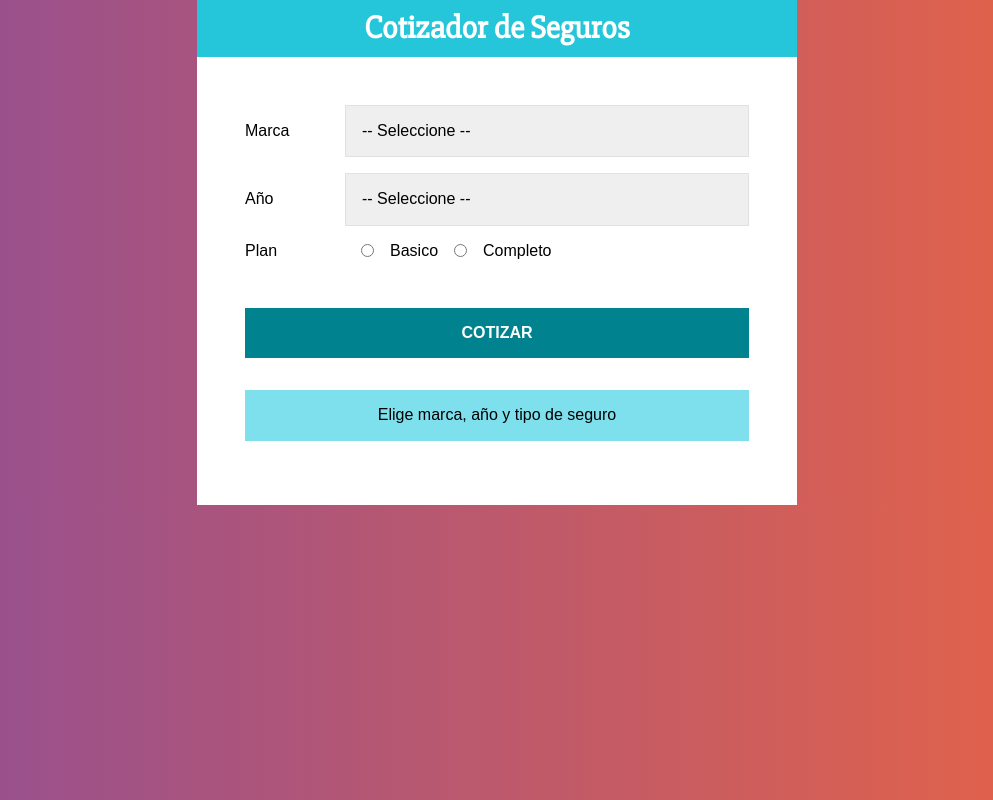
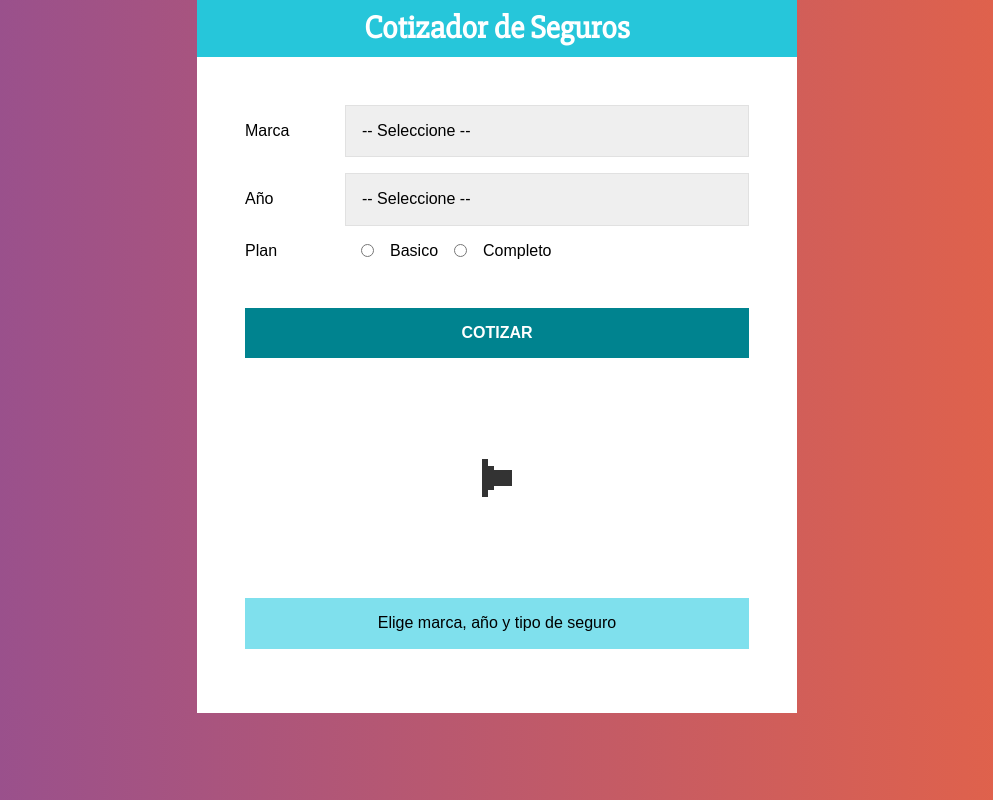
Before and after one commit to jimmy404/REACT-StyledComponents-Cotizador-Seguro, a React (Create React App) app: page / in a window 1280 px wide. Shown: the whole page, without its empty margins (143-1136 px from the left). Built offline with nearby package versions, Linux system fonts and the light colour scheme.

Commit message:
Adding code to spinner

```diff
--- a/src/App.js
+++ b/src/App.js
@@ -3,6 +3,8 @@ import Header from './components/Header';
 import Formulario from './components/Formulario';
 import Resumen from './components/Resumen';
 import Resultado from './components/Resultado';
+import Spinner from './components/Spinner';
+
 
 import styled from '@emotion/styled';
 
@@ -40,6 +42,7 @@ function App() {
           <Formulario
           guardarResumen={guardarResumen}
           />
+          <Spinner />
           <Resumen datos={datos}/>
           <Resultado
           cotizacion={cotizacion}
--- /dev/null
+++ b/src/components/Spinner.js
@@ -0,0 +1,16 @@
+import React from 'react';
+import './Spinner.css';
+
+const Spinner = () => {
+    return (
+        <div className="spinner">
+            <div className="rect1"></div>
+            <div className="rect2"></div>
+            <div className="rect3"></div>
+            <div className="rect4"></div>
+            <div className="rect5"></div>
+        </div>
+    );
+}
+
+export default Spinner;
```
